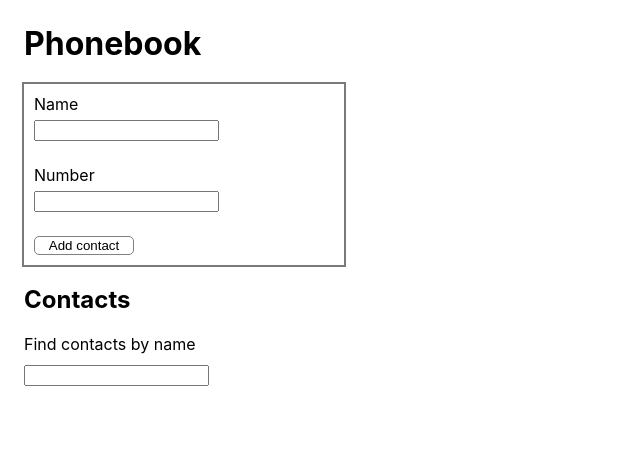
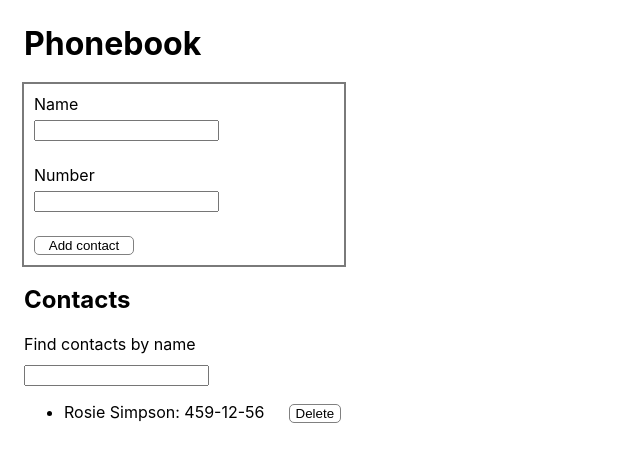
Before and after one commit to Vitaliy-Mazurenko/typescript-task, a React (Create React App) app: page / in a window 1280 px wide. Shown: the top 462 px of the page, without its empty margins (0-640 px from the left). Built offline with nearby package versions, Linux system fonts and the light colour scheme.

Commit message:
add reduxjs/toolkit

```diff
--- a/package.json
+++ b/package.json
@@ -4,11 +4,13 @@
   "private": true,
   "homepage": "https://Vitaliy-Mazurenko.github.io/React-phonebook/",
   "dependencies": {
+    "@reduxjs/toolkit": "^1.9.0",
     "@testing-library/jest-dom": "^5.16.3",
     "@testing-library/react": "^12.1.4",
     "@testing-library/user-event": "^13.5.0",
     "react": "^18.1.0",
     "react-dom": "^18.1.0",
+    "react-redux": "^8.0.5",
     "react-scripts": "5.0.1",
     "web-vitals": "^2.1.3"
   },
--- a/src/components/App.jsx
+++ b/src/components/App.jsx
@@ -1,25 +1,27 @@
 import { useState, useEffect, useRef } from 'react';
 import { nanoid } from 'nanoid';
 // import contacts from 'Data/contacts.json';
+import { phoneContacts } from '../store/taskReducerSlice';
+import {useSelector} from 'react-redux';
 import { ContactForm } from './ContactForm/ContactForm';
 import { Filter } from './Filter/Filter';
 import { ContactList } from './ContactList/ContactList';
 import css from 'components/App.module.css';
 
 export const App = () => {
-  const [contacts, setContacts] = useState([]);
+  const store = useSelector(phoneContacts);
+  const [contacts, setContacts] = useState([store]);
   const [filter, setFilter] = useState('');
   const isFirstRender = useRef(true);
 
-  useEffect(() => {
-    const localContacts = localStorage.getItem('contacts');
-    const parsedContacts = JSON.parse(localContacts);
-    console.log(parsedContacts);
-
-    if (parsedContacts) {
-      setContacts(parsedContacts);
-    }
-  }, []);
+  // useEffect(() => {
+    // const localContacts = localStorage.getItem('contacts');
+    // const parsedContacts = JSON.parse(localContacts);
+    // console.log(parsedContacts);
+  //   if (parsedContacts) {
+  //     setContacts(parsedContacts);
+  //   }
+  // }, []);
 
   useEffect(() => {
     if (isFirstRender.current) {
--- a/src/index.js
+++ b/src/index.js
@@ -1,10 +1,14 @@
 import React from 'react';
 import ReactDOM from 'react-dom/client';
 import { App } from 'components/App';
+import { Provider } from 'react-redux';
+import store from './store/store'
 import './index.css';
 
 ReactDOM.createRoot(document.getElementById('root')).render(
   <React.StrictMode>
-    <App />
+    <Provider store={store}>
+      <App />
+    </Provider>
   </React.StrictMode>
 );
--- /dev/null
+++ b/src/store/store.js
@@ -0,0 +1,8 @@
+import { configureStore } from '@reduxjs/toolkit';
+import taskReducerSlice from './taskReducerSlice';
+
+export default configureStore({
+  reducer: {
+   taskReducer: taskReducerSlice,
+  },
+});
--- /dev/null
+++ b/src/store/taskReducerSlice.js
@@ -0,0 +1,27 @@
+import { createSlice } from '@reduxjs/toolkit';
+
+export const taskReducerSlice = createSlice({
+  name: 'store',
+  initialState: {
+    id: 'id-1',
+    name: 'Rosie Simpson',
+    number: '459-12-56',
+  },
+  reducers: {
+    setId: (state, data) => {
+      state.id = +data.payload;
+    },
+    setName: (state, data) => {
+      state.name = +data.payload;
+    },
+    setNumber: (state, data) => {
+      state.number = +data.payload;
+    }
+  },
+});
+
+export const { setId, setName, setNumber } = taskReducerSlice.actions;
+
+export const phoneContacts = state => state.taskReducer;
+
+export default taskReducerSlice.reducer;
```
Also changed, not shown: 1 other file (tests, documents, lock files or other folders).
